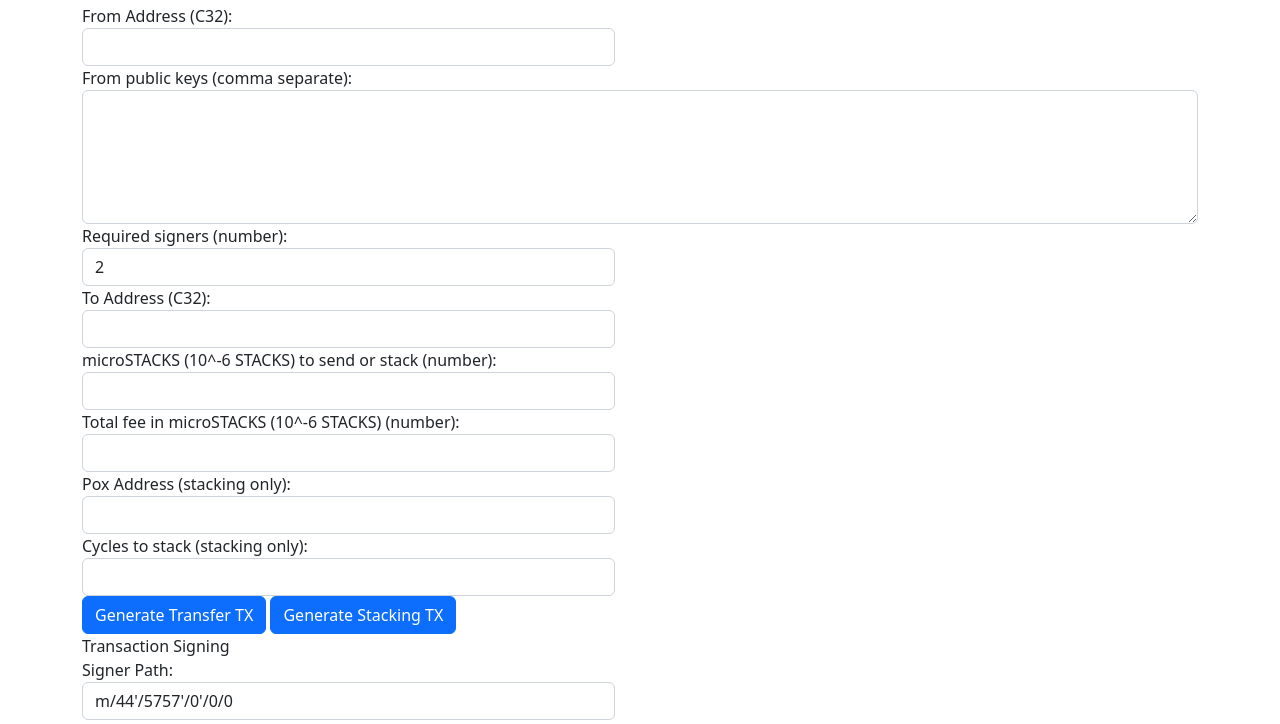
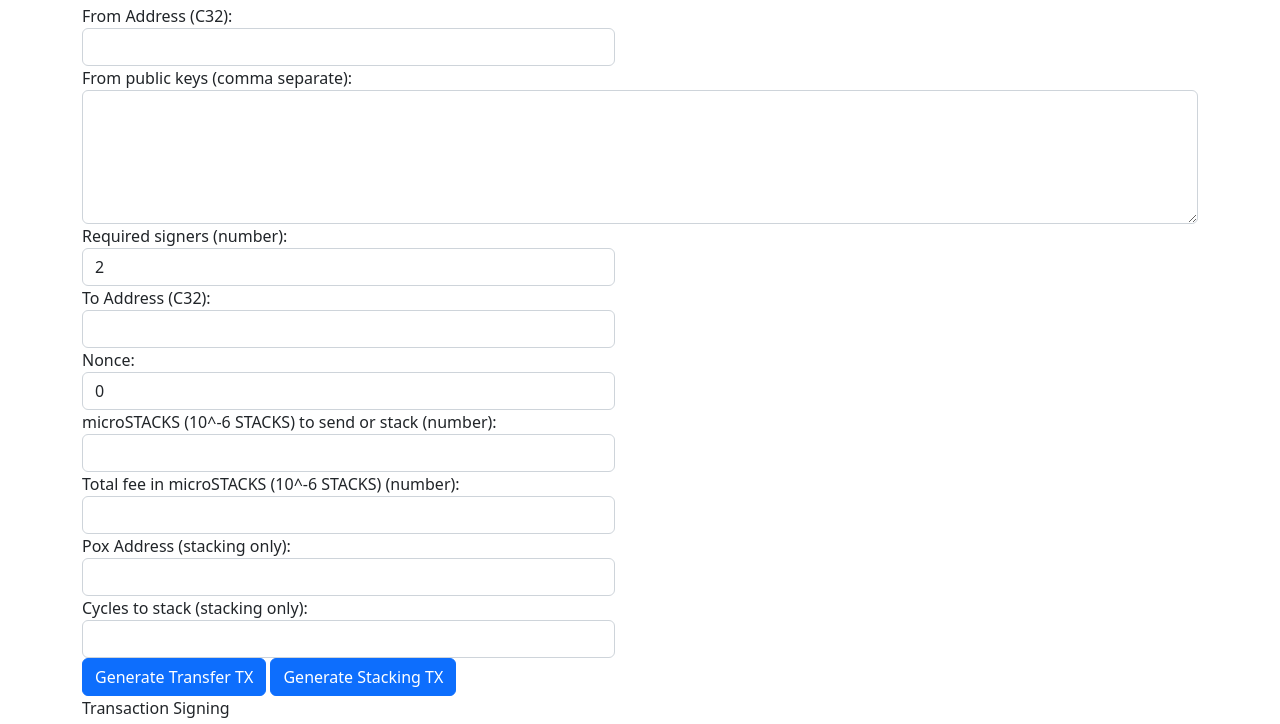
Before and after one commit to kantai/multisig-cli, a website built with webpack: page src/index.html in a window 1280 px wide. Shown: the part 66-790 px from the top of the page. Built offline with nearby package versions, Linux system fonts and the light colour scheme.

Commit message:
Add `nonce` to WebUI

```diff
--- a/src/index.html
+++ b/src/index.html
@@ -33,6 +33,10 @@
   <div class="form-group">
     <label for="transact-input">To Address (C32):</label>
     <input type="text" id="to-address" class="form-control" style="width:400pt;" autocomplete="off" value="" />
+  </div>
+  <div class="form-group">
+    <label for="transact-input">Nonce:</label>
+    <input type="text" id="nonce" class="form-control" style="width:400pt;" autocomplete="off" value="0" />
   </div>
   <div class="form-group">
     <label for="transact-input">microSTACKS (10^-6 STACKS) to send or stack (number):</label>
--- a/src/weblib.ts
+++ b/src/weblib.ts
@@ -61,6 +61,7 @@ export async function generate_transfer() {
     const toAddress = getInputElement('to-address');
     const toSend = getInputElement('stacks-send');
     const fee = getInputElement('stacks-fee');
+    const nonce = parseInt(getInputElement('nonce'));
     const spendingFields = fromPKsHex.map(x => ({ publicKey: x }));
 
     const generatedMultiSigAddress = makeMultiSigAddr(fromPKsHex, requiredSigners);
@@ -77,7 +78,7 @@ export async function generate_transfer() {
             amount: toSend,
             numSignatures: requiredSigners,
             recipient: toAddress,
-            nonce: 0, // TODO: Allow input for this
+            nonce
         },
         spendingFields,
     };
```
